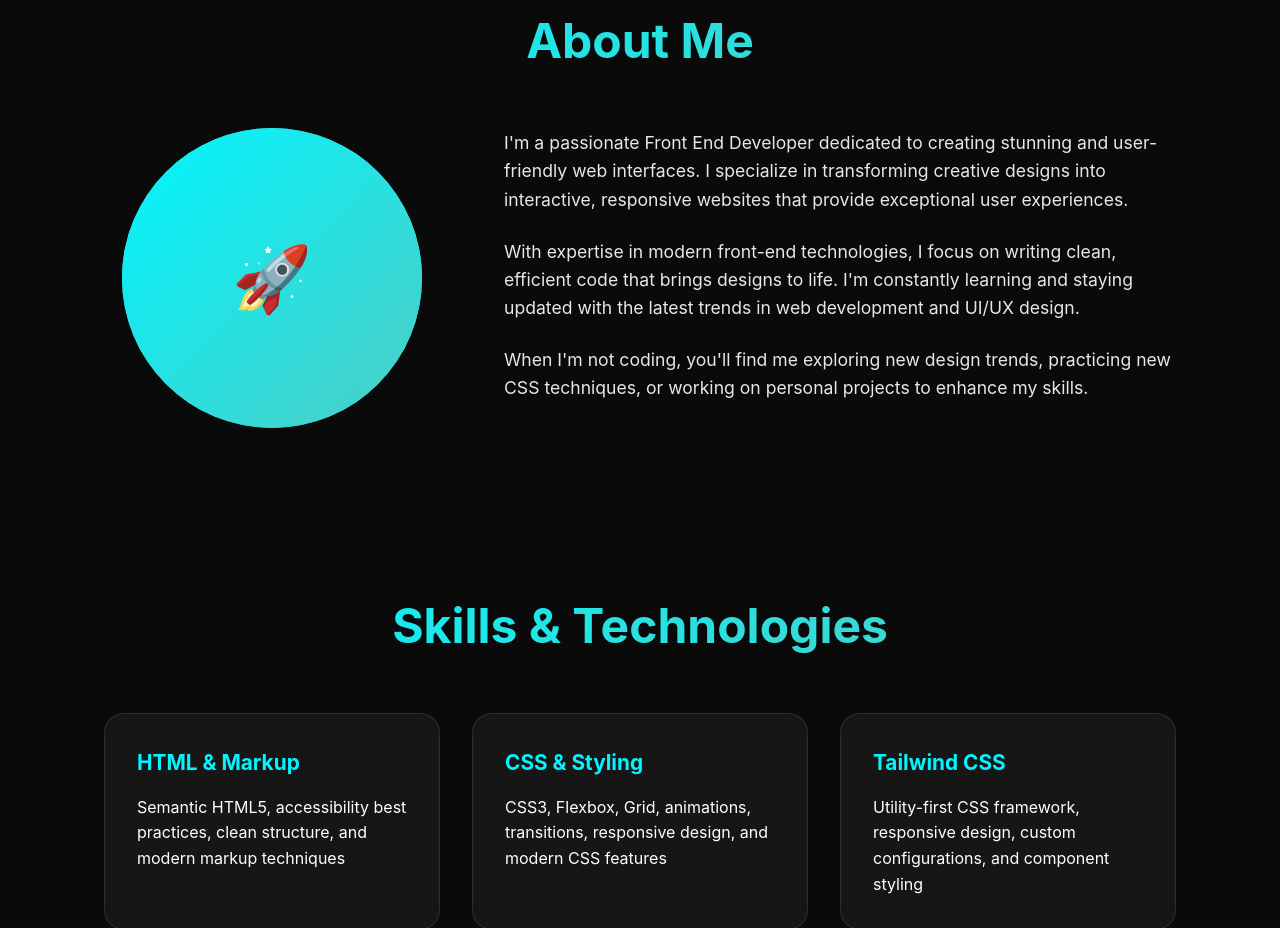
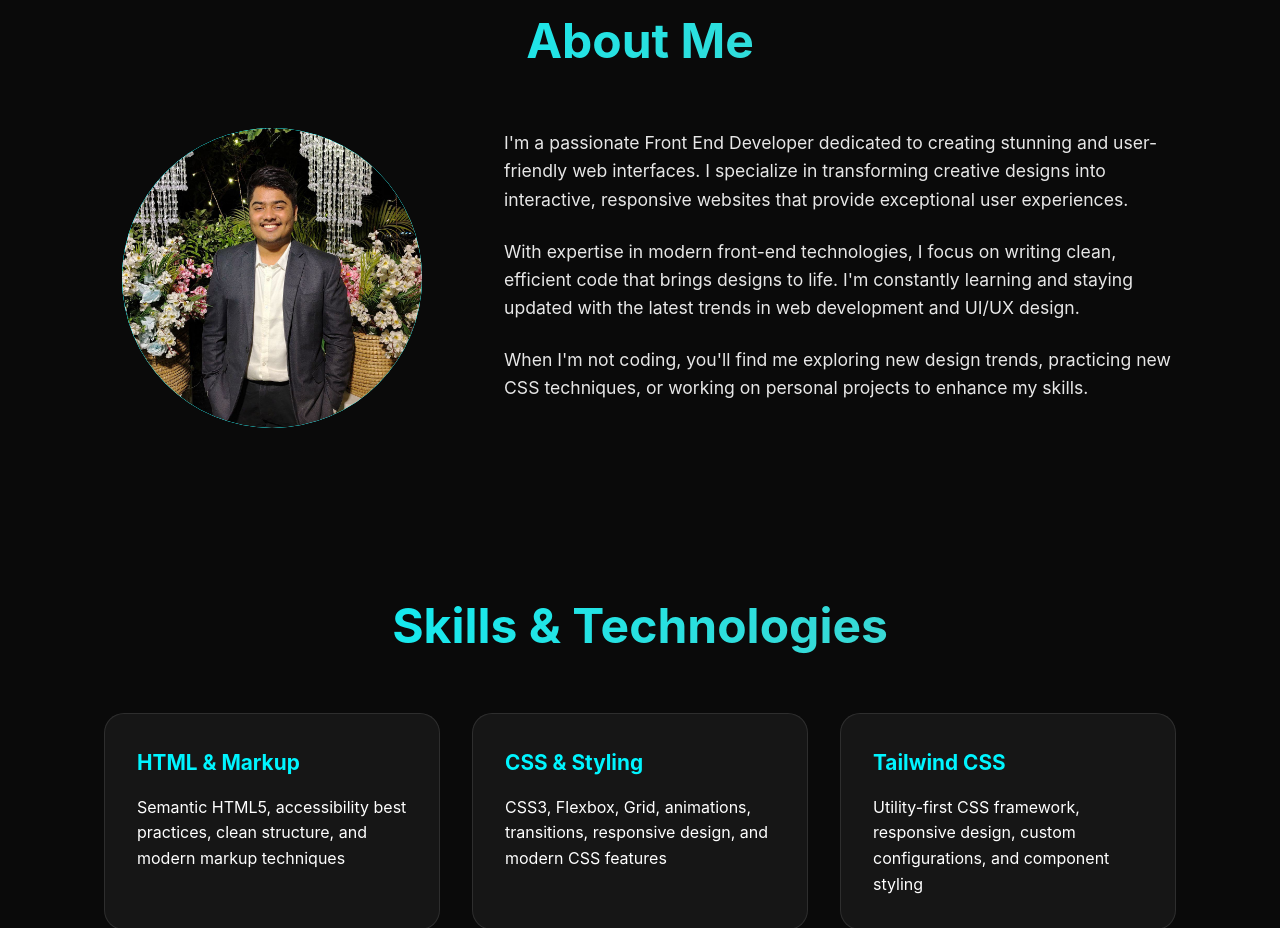
Before and after one commit to Rafi734/portfolio, a plain HTML site: page index.html in a window 1280 px wide. Shown: the part 877-1805 px from the top of the page. Drawn offline with Linux system fonts and the light colour scheme.

Commit message:
Finalizing

```diff
--- a/index.html
+++ b/index.html
@@ -205,18 +205,24 @@
         }
 
         .about-image {
-            width: 300px;
-            height: 300px;
+            width: clamp(200px, 25vw, 300px);
+            height: clamp(200px, 25vw, 300px);
             border-radius: 50%;
             background: var(--gradient);
             display: flex;
             align-items: center;
             justify-content: center;
-            font-size: 4rem;
-            color: var(--dark);
-            margin: 0 auto;
             position: relative;
             overflow: hidden;
+            margin: 0 auto;
+        }
+
+        .about-image img {
+            width: 100%;
+            height: 100%;
+            object-fit: cover;
+            object-position: center;
+            border-radius: 50%;
         }
 
         .about-image::before {
@@ -516,7 +522,7 @@
         <h2>About Me</h2>
         <div class="about-content">
             <div class="about-image">
-                🚀
+                <img src="Asset/rafi.jpg" alt="Md. Abdur Rahim Rafi">
             </div>
             <div class="about-text">
                 <p>I'm a passionate Front End Developer dedicated to creating stunning and user-friendly web interfaces. I specialize in transforming creative designs into interactive, responsive websites that provide exceptional user experiences.</p>
```
Also changed, not shown: Asset/rafi.jpg (added).
